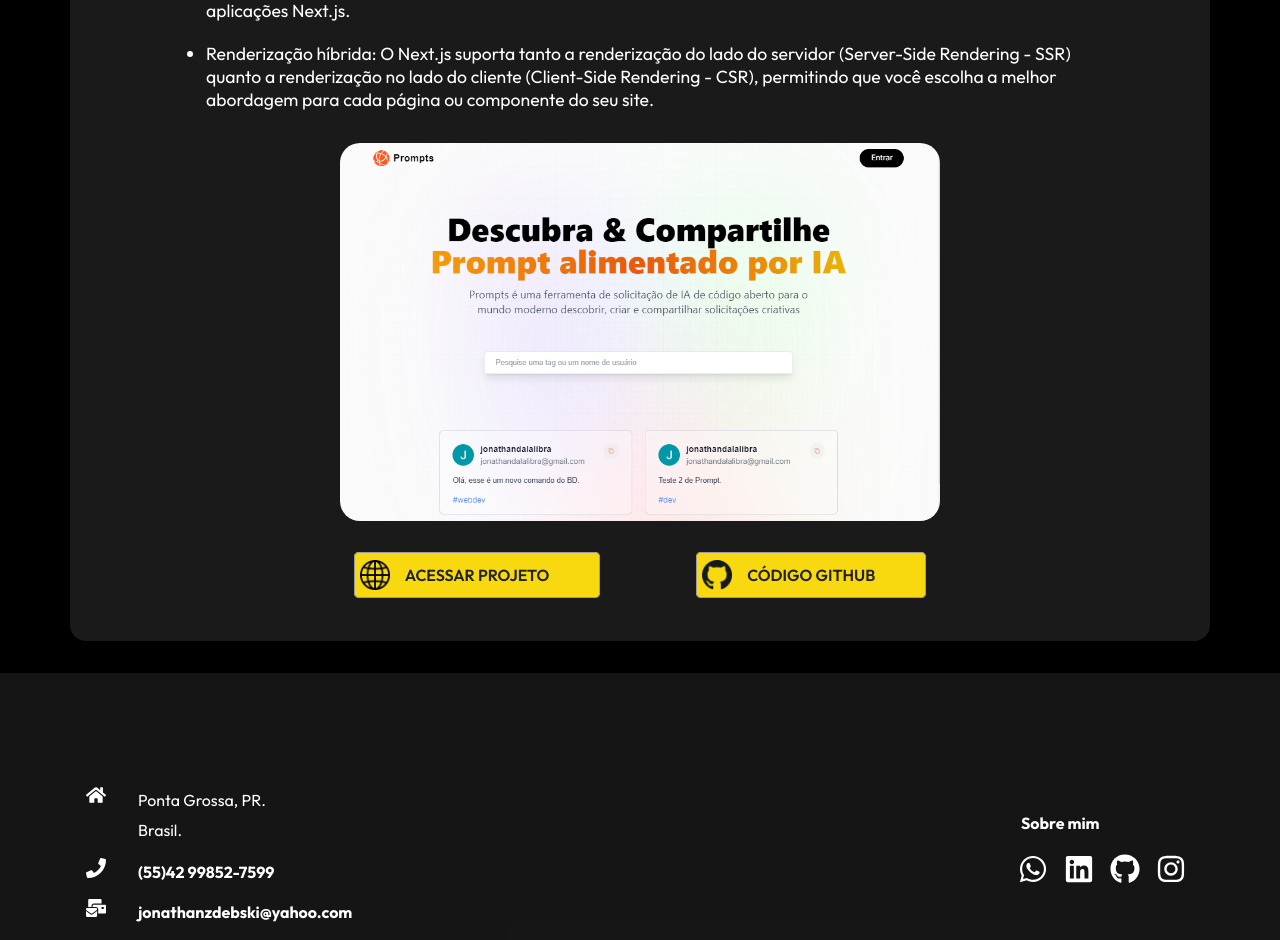
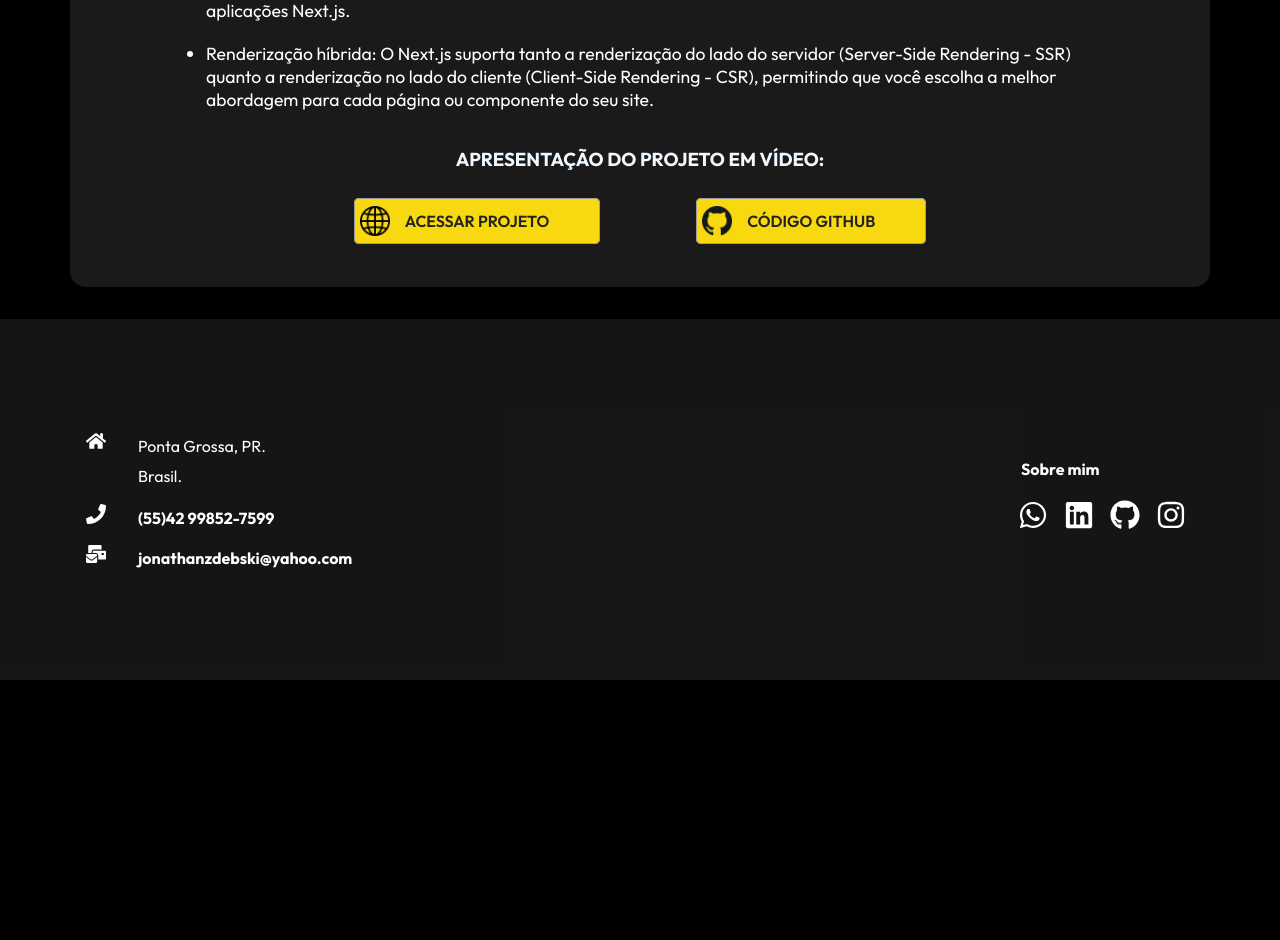
Before and after one commit to JonathanZdebski/Projeto-front-end-responsivo-jhnn, a React (Create React App) app: page /projeto-prompts-full-stack in a window 1280 px wide. Shown: the part 1365-2305 px from the top of the page. After the commit the page ends 2045 px from the top, so only its background shows below. Built offline with nearby package versions, Linux system fonts and the light colour scheme.

Commit message:
Att 01-06

```diff
--- a/src/components/ProjectPrompts.js
+++ b/src/components/ProjectPrompts.js
@@ -1,11 +1,27 @@
 import React from "react";
+import { useState, useEffect } from "react";
 import styles from "../components/ProjectEcommerce.module.css";
 import { NavLink } from "react-router-dom";
 import Translate from "../components/Translate";
-import prompts from "../assets/prompts.png";
+import YouTube from "react-youtube";
 import { Link } from "react-router-dom";
 
 const ProjectEcommerce = () => {
+  const [setPlayerId] = useState(null);
+  const [windowWidth, setWindowWidth] = useState(window.innerWidth);
+
+  useEffect(() => {
+    const handleResize = () => {
+      setWindowWidth(window.innerWidth);
+    };
+    window.addEventListener("resize", handleResize);
+    return () => window.removeEventListener("resize", handleResize);
+  }, []);
+
+  const onReady = (event) => {
+    setPlayerId(event.target.getIframe().id);
+  };
+
   return (
     <div className={styles.card}>
       <div className={styles.card2}>
@@ -90,12 +106,20 @@ const ProjectEcommerce = () => {
               componente do seu site.
             </li>
           </ul>
-          <div className={styles.containerimg}>
-            <img
-              className={styles.zoomimg}
-              src={prompts}
-              alt="prompts"
-              width={600}
+          <div>
+            <br />
+            <br />
+            <h3 className={styles.apres}>APRESENTAÇÃO DO PROJETO EM VÍDEO:</h3>
+            <YouTube
+              videoId="OcTpCrCLzbM"
+              opts={{
+                height: windowWidth < 640 ? "195" : "390",
+                width: windowWidth < 640 ? "320" : "640",
+                playerVars: {
+                  autoplay: 0,
+                },
+              }}
+              onReady={onReady}
             />
           </div>
         </div>
```
